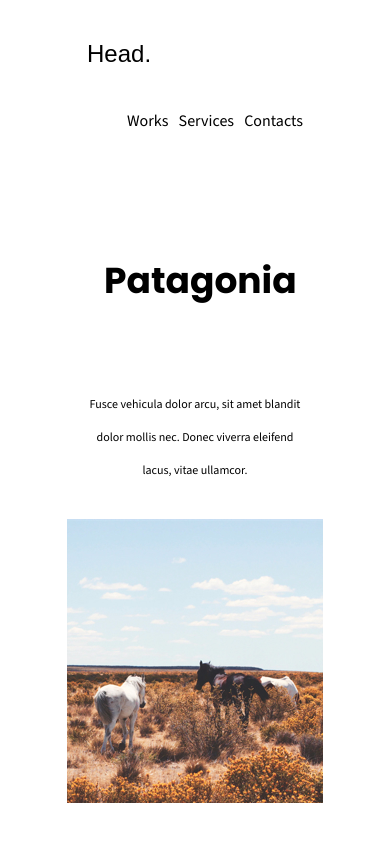
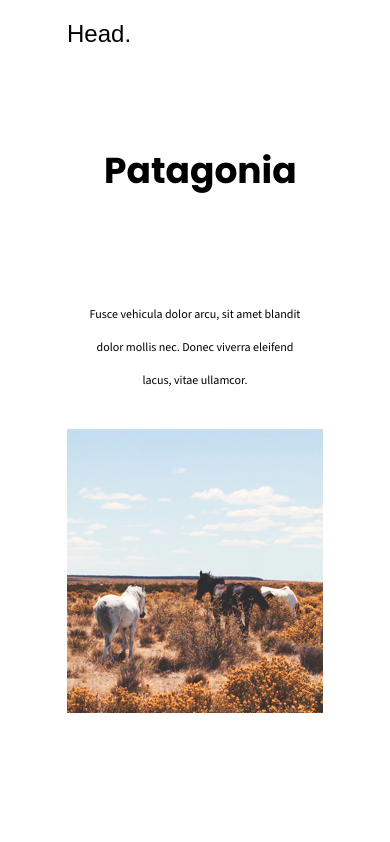
Before and after one commit to MegumiOhara/responsive-adaptive-practice, a plain HTML site: page index.html in a window 390 px wide. Drawn offline with nearby package versions, Linux system fonts and the light colour scheme; a web font is replaced by a local one.

Commit message:
trying out mobile nav

```diff
--- a/styles/index.css
+++ b/styles/index.css
@@ -4,6 +4,7 @@ body{
     display: flex;
     flex-direction: column;
     align-items: center;
+    justify-content: center;
 }
 header{
     width: 100%;
@@ -14,7 +15,6 @@ header{
     max-width:864px;
     min-height: 25px;
     margin: 0 auto;
-    padding: 20px;
     display: flex;
     flex-direction: row;
     flex-wrap: wrap;
@@ -33,6 +33,7 @@ header{
 .nav{
     width: 100%;
     max-width: 267px;
+    min-height: 25px;
     display: flex;
     flex-wrap: wrap;
 }
@@ -63,10 +64,13 @@ header{
     flex-wrap: wrap;
 }
 .main-content{
+    width: 100%;
+    margin: auto;
     display: flex;
     flex-direction: column;
     align-items: center;
-    padding: 20px;
+    justify-content: center;
+
 }
 .main-title{
     width: 100%;
@@ -81,20 +85,23 @@ header{
     font-family: "Source Sans 3", sans-serif;
     font-size: 22px;
     line-height: 33px;
+    padding: 20px;
     text-align: center;
 }
 .main-img{
-    padding-left: 20px;
-    padding-right: 20px;
+
     width: 100%;
+    display: flex;
+    justify-content: center;
 
 }
 @media screen and (max-width:800px){
     .header-main{
+        width: 100%;
         max-width: 617px;
     }
     .main-content{
-        max-width: 617px;
+        width: 100%;
     }
     .main-title{
         font-size: 72px;
@@ -107,16 +114,22 @@ header{
         max-width: 256px;
     }
     .main-content{
-        max-width: 256px;
+        width: 256px;
     }
     .main-title{
         font-size: 36px;
-        max-width: 182px;
+        width: 182px;
         min-height: 40px;
     }
     .main-text{
         font-size: 12px;
-        max-width: 217px;
+        width: 217px;
         min-height: 49px;
     }
+    .nav{
+        display: none;
+    }
+    .nav-li{
+        list-style-type: circle;
+    }
 }
```
